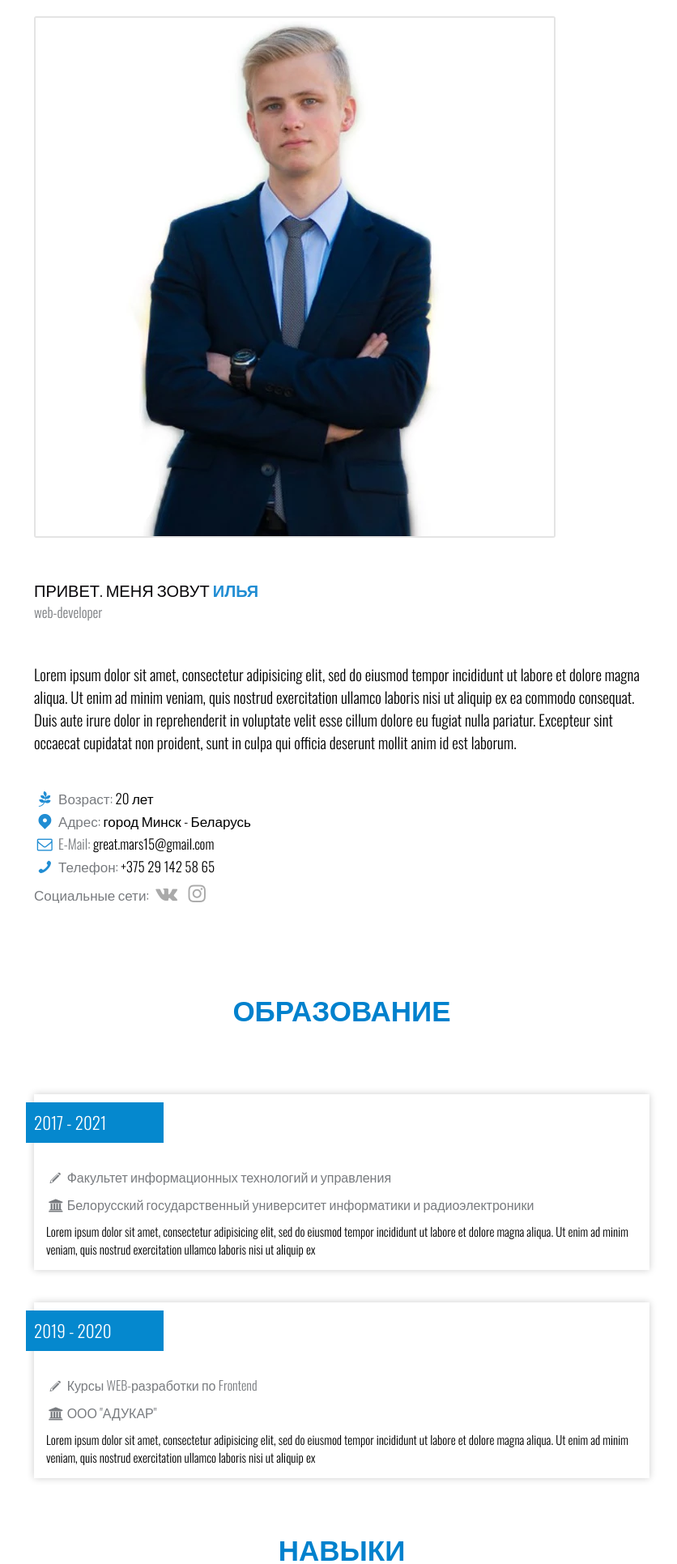
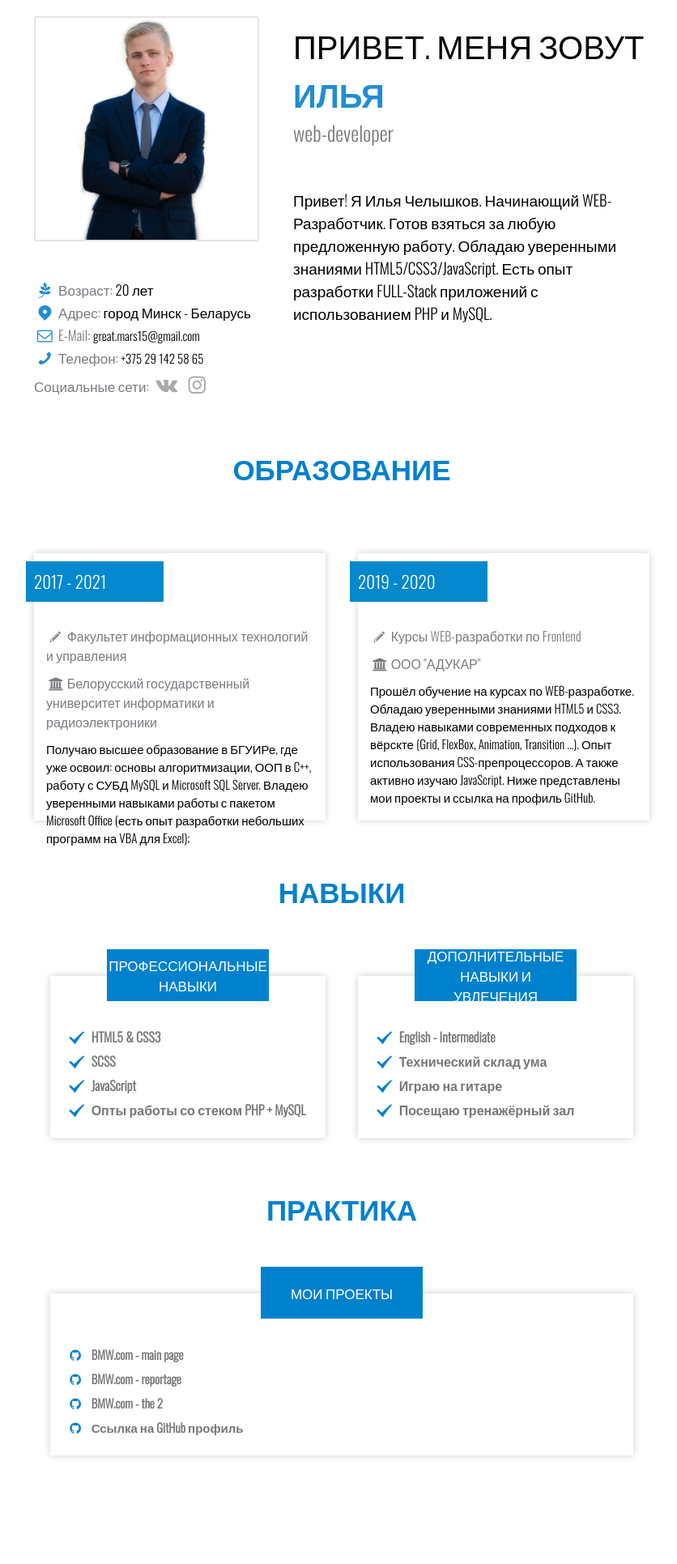
Before and after one commit to ChelyshkovIA/Layout.github.io, a PHP site: page / in a window 1280 px wide. Shown: the top 1931 px of the page at 81% size, without its empty margins (218-1054 px from the left). After the commit the page ends 1800 px from the top, so only its background shows below. Run offline with PHP 8.4, Linux system fonts and the light colour scheme.

Commit message:
update summary

```diff
--- a/Summary/index.html
+++ b/Summary/index.html
@@ -12,6 +12,39 @@
 	<header class="header">
 		<div class="photo-block">
 			<img class="photo" src="images/me.jpg" alt="my photo">
+
+			<ul class="about-list about-list--huge">
+				<li class="about-item">
+					<span class="about-item-icon icon-pagelines"></span>
+					Возраст:
+					<span class="item">20 лет</span>
+				</li>
+
+				<li class="about-item">
+					<span class="about-item-icon icon-location"></span>
+					Адрес:
+					<span class="item">город Минск - Беларусь</span>
+				</li>
+
+				<li class="about-item">
+					<span class="about-item-icon icon-mail"></span>
+					E-Mail:
+
+					<a href="mailto:great.mars15@gmail.com" class="item">great.mars15@gmail.com</a>
+				</li>
+
+				<li class="about-item">
+					<span class="about-item-icon icon-phone"></span>
+					Телефон:
+					<a href="tel:+375291425865" class="item">+375 29 142 58 65</a>
+				</li>
+
+				<li class="about-item">
+					Социальные сети:
+					<a href="https://vk.com/greatmars"><span class="icon-vkontakte about-icon about-icon--blue"></span></a>
+					<a href="https://www.instagram.com/great.mars"><span class="icon-instagram about-icon about-icon--red"></span></a>
+				</li>
+			</ul>
 		</div>
 
 		<div class="info-block">
@@ -22,15 +55,10 @@
 			</div>
 
 			<p class="info-text">
-				Lorem ipsum dolor sit amet, consectetur adipisicing elit, sed do eiusmod
-				tempor incididunt ut labore et dolore magna aliqua. Ut enim ad minim veniam,
-				quis nostrud exercitation ullamco laboris nisi ut aliquip ex ea commodo
-				consequat. Duis aute irure dolor in reprehenderit in voluptate velit esse
-				cillum dolore eu fugiat nulla pariatur. Excepteur sint occaecat cupidatat non
-				proident, sunt in culpa qui officia deserunt mollit anim id est laborum.
+				Привет! Я Илья Челышков. Начинающий WEB-Разработчик. Готов взяться за любую предложенную работу. Обладаю уверенными знаниями HTML5/CSS3/JavaScript. Есть опыт разработки FULL-Stack приложений с использованием PHP и MySQL.
 			</p>
 
-			<ul class="about-list">
+			<ul class="about-list about-list--small">
 				<li class="about-item">
 					<span class="about-item-icon icon-pagelines"></span>
 					Возраст:
@@ -84,9 +112,7 @@
 			</div>
 
 			<div class="education-more">
-				Lorem ipsum dolor sit amet, consectetur adipisicing elit, sed do eiusmod
-				tempor incididunt ut labore et dolore magna aliqua. Ut enim ad minim veniam,
-				quis nostrud exercitation ullamco laboris nisi ut aliquip ex
+				 Получаю высшее образование в БГУИРе, где уже освоил: основы алгоритмизации, ООП в C++, работу с СУБД MySQL и Microsoft SQL Server. Владею уверенными навыками работы с пакетом Microsoft Office (есть опыт разработки небольших программ на VBA для Excel);
 			</div>
 		</div>
 
@@ -104,9 +130,7 @@
 			</div>
 
 			<div class="education-more">
-				Lorem ipsum dolor sit amet, consectetur adipisicing elit, sed do eiusmod
-				tempor incididunt ut labore et dolore magna aliqua. Ut enim ad minim veniam,
-				quis nostrud exercitation ullamco laboris nisi ut aliquip ex
+				Прошёл обучение на курсах по WEB-разработке. Обладаю уверенными знаниями HTML5 и CSS3. Владею навыками современных подходов к вёрскте (Grid, FlexBox, Animation, Transition ...). Опыт использования CSS-препроцессоров. А также активно изучаю JavaScript. Ниже представлены мои проекты и ссылка на профиль GitHub.
 			</div>
 		</div>
 
@@ -173,28 +197,28 @@
 		</h2>
 
 		<div class="skills-block">
-			<div class="prof-skills">
+			<div class="prof-skills prof-skills--projects">
 				<p class="skills-title">МОИ ПРОЕКТЫ</p>
 
 				<ul class="skills-list">
 					<li class="skills-item">
 						<span class="icon-github-circled skills-item-icon"></span>
-						<a class="project-link" href="#">Проект 1</a>
+						<a class="project-link" href="https://chelyshkovia.github.io/BMWproject/BMWcom.html">BMW.com - main page</a>
 					</li>
 
 					<li class="skills-item">
 						<span class="icon-github-circled skills-item-icon"></span>
-						<a class="project-link" href="#">Проект 2</a>
+						<a class="project-link" href="https://chelyshkovia.github.io/BMWproject/BMWreportage.html">BMW.com - reportage</a>
 					</li>
 
 					<li class="skills-item">
 						<span class="icon-github-circled skills-item-icon"></span>
-						<a class="project-link" href="#">Проект 3</a>
+						<a class="project-link" href="https://chelyshkovia.github.io/BMWproject/BMWthe2.html">BMW.com - the 2</a>
 					</li>
 
 					<li class="skills-item">
 						<span class="icon-github-circled skills-item-icon"></span>
-						<a class="project-link" href="#">Ссылка на GitHub профиль</a>
+						<a class="project-link" href="https://github.com/ChelyshkovIA/ChelyshkovIA.github.io">Ссылка на GitHub профиль</a>
 					</li>
 				</ul>
 			</div>
--- a/Summary/main.css
+++ b/Summary/main.css
@@ -56,6 +56,7 @@ ul, li, ol{
 	margin: 20px;
 	object-fit: cover;
 	width: calc(100% - 40px);
+	max-width: 278px;
 	border: 2px solid #E4E4E4;
 	border-radius: 3px;
 }
@@ -92,10 +93,15 @@ ul, li, ol{
 }
 
 .about-list {
+	/*padding: 20px;*/
 	margin: 40px 0;
+}
+.about-list--huge {
+	display: none;
 }
 
 .about-item {
+	cursor: pointer;
 	font-family: 'Oswald', sans-serif;
 	font-size: 17px;
 	color: #787B7F;
@@ -136,6 +142,8 @@ ul, li, ol{
 }
 
 .main-title {
+	width: 100%;
+	text-align: center;
 	margin: 40px 0 60px 0;
 	font-family: 'Oswald', sans-serif;
 	font-size: 35px;
@@ -260,3 +268,61 @@ ul, li, ol{
 .project-link {
 	color: #777;
 }
+
+.project-link:hover {
+	color: #000;
+}
+
+/* MIN-WIDTH 600PX */
+
+@media(min-width: 690px) {
+	.title {
+		font-size: 40px;
+	}
+
+	.title-job {
+		font-size: 25px;
+	}
+
+	.photo-block {
+		width: 40%;
+	}
+
+	.info-block {
+		width: 60%;
+	}
+
+	.about-list--small {
+		display: none;
+	}
+
+	.about-list--huge {
+		margin: 0;
+		display: block;
+		padding: 20px
+	}
+
+	.main {
+		flex-direction: row;
+		flex-wrap: wrap;
+	}
+
+	.education-block {
+		width: calc(50% - 40px);
+		height: 330px;
+	}
+
+	.skills-block {
+		padding-bottom: 20px;
+		display: flex;
+	}
+
+	.prof-skills {
+		margin: 0 20px;
+		width: calc(50% - 40px);
+	}
+
+	.prof-skills--projects {
+		width: 100%;
+	}
+}
```
